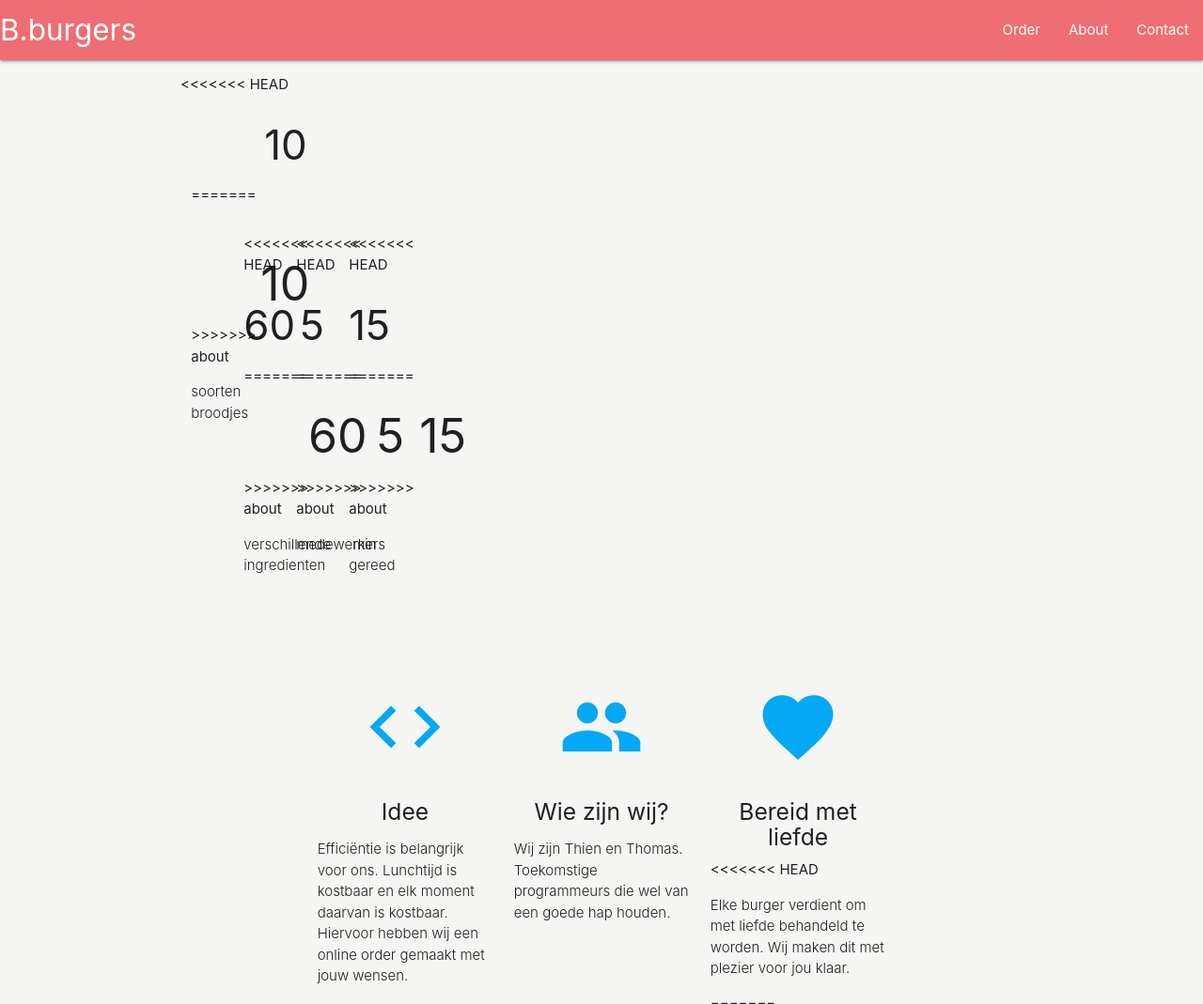
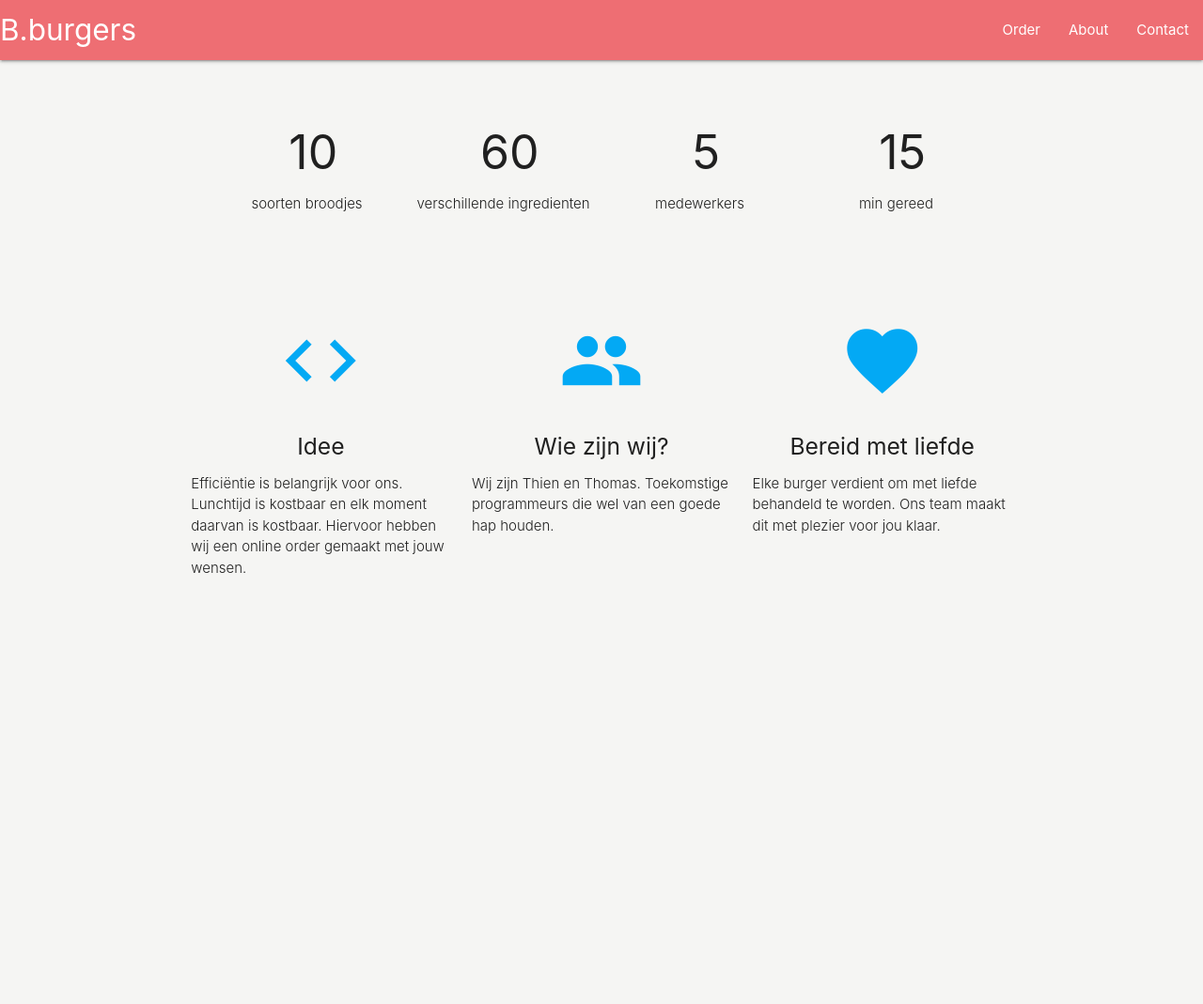
Before and after one commit to thomasdaalder/BusinessWebsite, a plain HTML site: page about.html in a window 1280 px wide. Shown: the top 1069 px of the page at 94% size. After the commit the page ends 800 px from the top, so only its background shows below. Drawn offline with nearby package versions, Linux system fonts and the light colour scheme.

Commit message:
resolved conflicts

```diff
--- a/about.html
+++ b/about.html
@@ -32,42 +32,24 @@
    <div class="container">
    <div class="section">
 
-<<<<<<< HEAD
-     <div class="row">
-       <div class="col s12 m6 l3">
-          <h3 class="center"><span id="myTargetElement">10</span></h3>
-=======
      <div class="row margintopspace">
        <div class="col s12 m6 l3">
           <h3 class="center"><span class="timer"></span></h3>
->>>>>>> about
           <p class="light center">soorten broodjes</p>
        </div>
 
        <div class="col s12 m6 l3">
-<<<<<<< HEAD
-          <h3 class="center">60</h3>
-=======
           <h3 class="center"><span class="timer2"></span></h3>
->>>>>>> about
           <p class="light center">verschillende ingredienten</p>
        </div>
 
        <div class="col s12 m6 l3">
-<<<<<<< HEAD
-          <h3 class="center">5</h3>
-=======
           <h3 class="center"><span class="timer3"></span></h3>
->>>>>>> about
           <p class="light center">medewerkers</p>
        </div>
 
        <div class="col s12 m6 l3">
-<<<<<<< HEAD
-          <h3 class="center">15</h3>
-=======
           <h3 class="center"><span class="timer4"></span></h3>
->>>>>>> about
           <p class="light center">min gereed</p>
        </div>
 
@@ -106,11 +88,7 @@
             <h2 class="center light-blue-text"><i class="large material-icons">favorite</i></h2>
             <h5 class="center">Bereid met liefde</h5>
 
-<<<<<<< HEAD
-            <p class="light">Elke burger verdient om met liefde behandeld te worden. Wij maken dit met plezier voor jou klaar.</p>
-=======
             <p class="light">Elke burger verdient om met liefde behandeld te worden. Ons team maakt dit met plezier voor jou klaar.</p>
->>>>>>> about
           </div>
         </div>
       </div>
@@ -119,16 +97,9 @@
 
     <!-- / About Section -->
 
-<<<<<<< HEAD
-      <!--Import jQuery before materialize.js-->
-        <script type="text/javascript" src="https://code.jquery.com/jquery-2.1.1.min.js"></script>
-        <script type="text/javascript" src="js/countUp.js"></script>
-=======
-</div>
       <!--Import jQuery before materialize.js-->
         <script type="text/javascript" src="https://code.jquery.com/jquery-2.1.1.min.js"></script>
         <script type="text/javascript" src="js/count.js"></script>
->>>>>>> about
      <!-- Compiled and minified JavaScript -->
       <script src="https://cdnjs.cloudflare.com/ajax/libs/materialize/0.97.8/js/materialize.min.js"></script>
 
```
